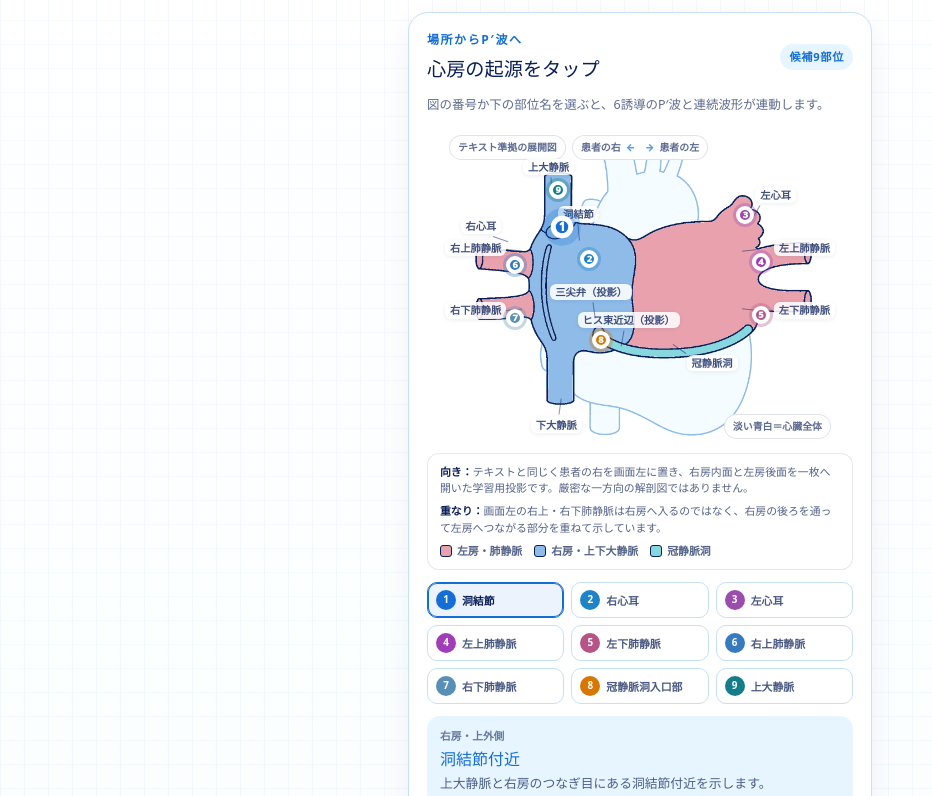
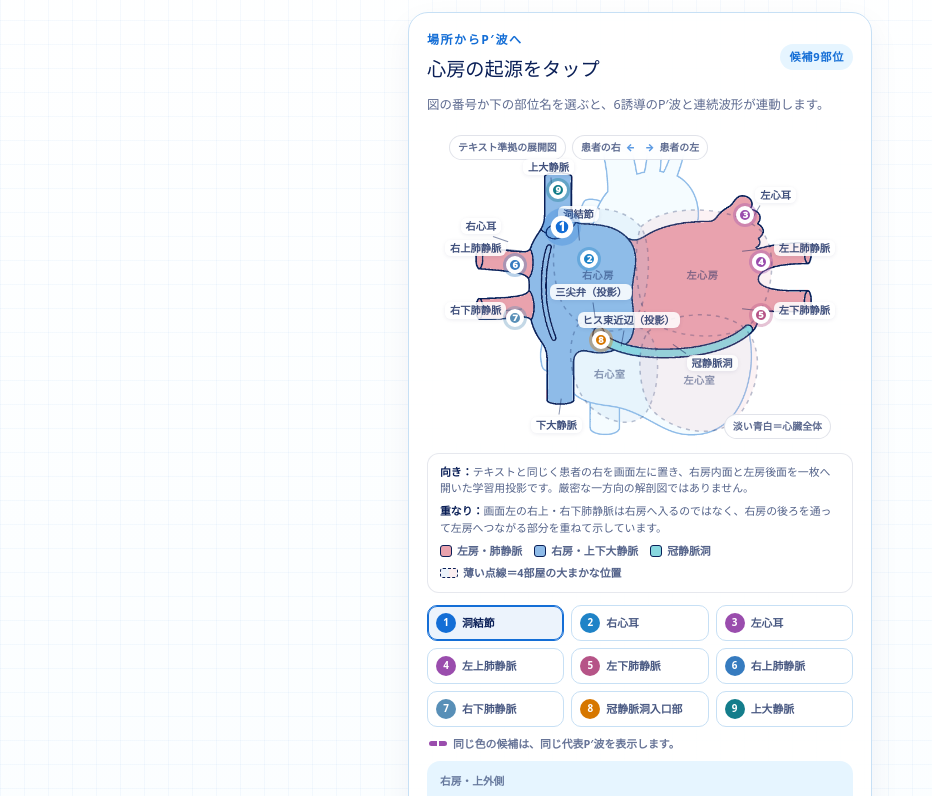
Before and after one commit to meko1984/ECG-Reading-Lab, a Next.js app: page /labs/pac in a window 1280 px wide. Shown: the part 244-1040 px from the top of the page, without its empty margins (0-932 px from the left). Built offline with nearby package versions, Linux system fonts and the light colour scheme.

Commit message:
Group matching PAC waveforms and add chamber context

```diff
--- a/app/components/PACLabClient.tsx
+++ b/app/components/PACLabClient.tsx
@@ -62,6 +62,23 @@ export function PACLabClient() {
             src={pacHeartImage}
             alt="患者の右を画面左、患者の左を画面右に置き、右房内面と左房後面を同じ平面へ展開した心房の模式図。右房に上下大静脈、左房に4本の肺静脈が入ります。"
           />
+          <svg
+            className="pac-four-chambers"
+            viewBox="0 0 500 400"
+            role="img"
+            aria-label="薄く重ねた心臓の4部屋。画面左上が右心房、右上が左心房、左下が右心室、右下が左心室。"
+          >
+            <path className="pac-chamber pac-chamber-right" d="M145 125 C160 92 224 91 251 123 C266 145 265 218 239 247 C216 267 168 254 151 222 C138 197 135 148 145 125 Z" />
+            <path className="pac-chamber pac-chamber-left" d="M251 123 C283 91 374 95 407 130 C428 155 420 220 392 247 C361 272 285 266 260 239 C244 216 241 148 251 123 Z" />
+            <path className="pac-chamber pac-chamber-right" d="M171 248 C192 235 233 239 260 258 C278 278 277 335 255 365 C232 385 190 367 174 337 C160 312 155 271 171 248 Z" />
+            <path className="pac-chamber pac-chamber-left" d="M260 258 C287 232 353 227 383 252 C411 278 405 337 369 373 C340 397 286 382 264 356 C248 331 244 281 260 258 Z" />
+            <g className="pac-chamber-name" aria-hidden="true">
+              <text x="196" y="190">右心房</text>
+              <text x="330" y="190">左心房</text>
+              <text x="211" y="317">右心室</text>
+              <text x="326" y="324">左心室</text>
+            </g>
+          </svg>
           <span className="pac-view-badge">テキスト準拠の展開図</span>
           <span className="pac-side-guide"><b>患者の右</b><i aria-hidden="true">←　→</i><b>患者の左</b></span>
           <span className="pac-whole-heart-note">淡い青白＝心臓全体</span>
@@ -95,6 +112,7 @@ export function PACLabClient() {
             <span><i className="pac-key-left-atrium" />左房・肺静脈</span>
             <span><i className="pac-key-right-atrium" />右房・上下大静脈</span>
             <span><i className="pac-key-coronary-sinus" />冠静脈洞</span>
+            <span><i className="pac-key-four-chambers" />薄い点線＝4部屋の大まかな位置</span>
           </div>
         </div>
 
@@ -113,6 +131,7 @@ export function PACLabClient() {
             </button>
           ))}
         </div>
+        <p className="pac-waveform-color-note"><i aria-hidden="true" />同じ色の候補は、同じ代表P′波を表示します。</p>
 
         <div className="pac-selected-origin" aria-live="polite">
           <p>{activeOrigin.chamber}</p>
--- a/app/domain/pac.ts
+++ b/app/domain/pac.ts
@@ -13,9 +13,19 @@ export type PACOriginId =
   | 'svc';
 export type PWavePolarity = 'positive' | 'negative' | 'positive-negative' | 'negative-positive' | 'isoelectric';
 export type PWaveMorphology = 'smooth' | 'notched' | 'broad';
+export type PACWaveformGroupId =
+  | 'sinus-node'
+  | 'right-atrial-appendage'
+  | 'left-superior'
+  | 'left-inferior-pv'
+  | 'right-superior-pv'
+  | 'right-inferior-pv'
+  | 'cs-ostium'
+  | 'svc';
 
 export type PACOrigin = {
   id: PACOriginId;
+  waveformGroup: PACWaveformGroupId;
   markerNumber: number;
   shortName: string;
   siteName: string;
@@ -33,6 +43,7 @@ export type PACOrigin = {
 export const PAC_ORIGINS: PACOrigin[] = [
   {
     id: 'sinus-node',
+    waveformGroup: 'sinus-node',
     markerNumber: 1,
     shortName: '洞結節',
     siteName: '洞結節付近',
@@ -54,6 +65,7 @@ export const PAC_ORIGINS: PACOrigin[] = [
   },
   {
     id: 'right-atrial-appendage',
+    waveformGroup: 'right-atrial-appendage',
     markerNumber: 2,
     shortName: '右心耳',
     siteName: '右心耳',
@@ -76,6 +88,7 @@ export const PAC_ORIGINS: PACOrigin[] = [
   },
   {
     id: 'left-atrial-appendage',
+    waveformGroup: 'left-superior',
     markerNumber: 3,
     shortName: '左心耳',
     siteName: '左心耳',
@@ -93,22 +106,23 @@ export const PAC_ORIGINS: PACOrigin[] = [
       aVF: 'positive',
       V1: 'positive',
     },
-    morphologies: { V1: 'broad' },
+    morphologies: { II: 'notched', V1: 'broad' },
     pWaveScales: { I: 1.15, V1: 1.05 },
   },
   {
     id: 'left-superior-pv',
+    waveformGroup: 'left-superior',
     markerNumber: 4,
     shortName: '左上肺静脈',
     siteName: '左上肺静脈',
     chamber: '左房・上後方',
     location: '左房へ入る左上肺静脈の入口付近。患者の左なので、図では画面右上にあります。',
-    mainClue: 'Ⅰはほぼ平坦、aVLは陰性。Ⅱ・Ⅲ・aVFは陽性で、V1は幅広い陽性が代表的です。',
+    mainClue: 'Ⅰ・aVLは陰性。Ⅱ・Ⅲ・aVFは陽性で、V1は幅広い陽性が代表的です。',
     why: '左後上方から右前下方へ向かう成分をV1が陽性に捉え、左向き誘導のⅠ・aVLは小さくなるか陰性になります。',
     limit: '左心耳や左下肺静脈と重なります。肺静脈4本を体表P′波だけで常に分離できるわけではありません。',
-    color: '#a23db8',
+    color: '#9a4dad',
     polarities: {
-      I: 'isoelectric',
+      I: 'negative',
       II: 'positive',
       III: 'positive',
       aVL: 'negative',
@@ -116,10 +130,11 @@ export const PAC_ORIGINS: PACOrigin[] = [
       V1: 'positive',
     },
     morphologies: { II: 'notched', V1: 'broad' },
-    pWaveScales: { I: 0.45, V1: 1.05 },
+    pWaveScales: { I: 1.15, V1: 1.05 },
   },
   {
     id: 'left-inferior-pv',
+    waveformGroup: 'left-inferior-pv',
     markerNumber: 5,
     shortName: '左下肺静脈',
     siteName: '左下肺静脈',
@@ -142,6 +157,7 @@ export const PAC_ORIGINS: PACOrigin[] = [
   },
   {
     id: 'right-superior-pv',
+    waveformGroup: 'right-superior-pv',
     markerNumber: 6,
     shortName: '右上肺静脈',
     siteName: '右上肺静脈',
@@ -163,6 +179,7 @@ export const PAC_ORIGINS: PACOrigin[] = [
   },
   {
     id: 'right-inferior-pv',
+    waveformGroup: 'right-inferior-pv',
     markerNumber: 7,
     shortName: '右下肺静脈',
     siteName: '右下肺静脈',
@@ -184,6 +201,7 @@ export const PAC_ORIGINS: PACOrigin[] = [
   },
   {
     id: 'cs-ostium',
+    waveformGroup: 'cs-ostium',
     markerNumber: 8,
     shortName: '冠静脈洞入口部',
     siteName: '冠静脈洞入口部',
@@ -205,6 +223,7 @@ export const PAC_ORIGINS: PACOrigin[] = [
   },
   {
     id: 'svc',
+    waveformGroup: 'svc',
     markerNumber: 9,
     shortName: '上大静脈',
     siteName: '上大静脈',
--- a/app/globals.css
+++ b/app/globals.css
@@ -848,10 +848,38 @@ button { color: inherit; }
 }
 
 .pac-heart-anatomy {
+  position: relative;
+  z-index: 1;
   display: block;
   width: 100%;
   height: 100%;
   object-fit: contain;
+}
+
+.pac-four-chambers {
+  position: absolute;
+  z-index: 2;
+  inset: 0;
+  width: 100%;
+  height: 100%;
+  pointer-events: none;
+}
+
+.pac-chamber {
+  stroke: rgba(10, 31, 87, 0.28);
+  stroke-width: 1.5;
+  stroke-dasharray: 4 5;
+  vector-effect: non-scaling-stroke;
+}
+
+.pac-chamber-right { fill: rgba(142, 187, 232, 0.14); }
+.pac-chamber-left { fill: rgba(233, 162, 173, 0.14); }
+.pac-chamber-name {
+  fill: rgba(10, 31, 87, 0.46);
+  font-size: 13px;
+  font-weight: 900;
+  letter-spacing: 0.04em;
+  text-anchor: middle;
 }
 
 .pac-view-badge,
@@ -994,6 +1022,12 @@ button { color: inherit; }
 .pac-anatomy-key .pac-key-left-atrium { background: #e9a2ad; }
 .pac-anatomy-key .pac-key-right-atrium { background: #8ebbe8; }
 .pac-anatomy-key .pac-key-coronary-sinus { background: #87d7df; }
+.pac-anatomy-key .pac-key-four-chambers {
+  width: 18px;
+  height: 10px;
+  border-style: dashed;
+  background: linear-gradient(90deg, rgba(142, 187, 232, 0.18) 0 50%, rgba(233, 162, 173, 0.18) 50% 100%);
+}
 
 .pac-origin-index {
   display: grid;
@@ -1041,6 +1075,23 @@ button { color: inherit; }
   color: var(--navy);
 }
 .pac-origin-index button:focus-visible { outline: 3px solid color-mix(in srgb, var(--origin-color) 28%, transparent); outline-offset: 2px; }
+
+.pac-waveform-color-note {
+  display: flex;
+  align-items: center;
+  gap: 6px;
+  margin: -3px 2px 10px;
+  color: rgba(10, 31, 87, 0.62);
+  font-size: 0.68rem;
+  font-weight: 800;
+  line-height: 1.45;
+}
+.pac-waveform-color-note i {
+  width: 18px;
+  height: 5px;
+  border-radius: 999px;
+  background: linear-gradient(90deg, #9a4dad 0 42%, transparent 42% 58%, #9a4dad 58% 100%);
+}
 
 .pac-selected-origin {
   display: grid;
```
Also changed, not shown: 1 other file (tests, documents, lock files or other folders).
